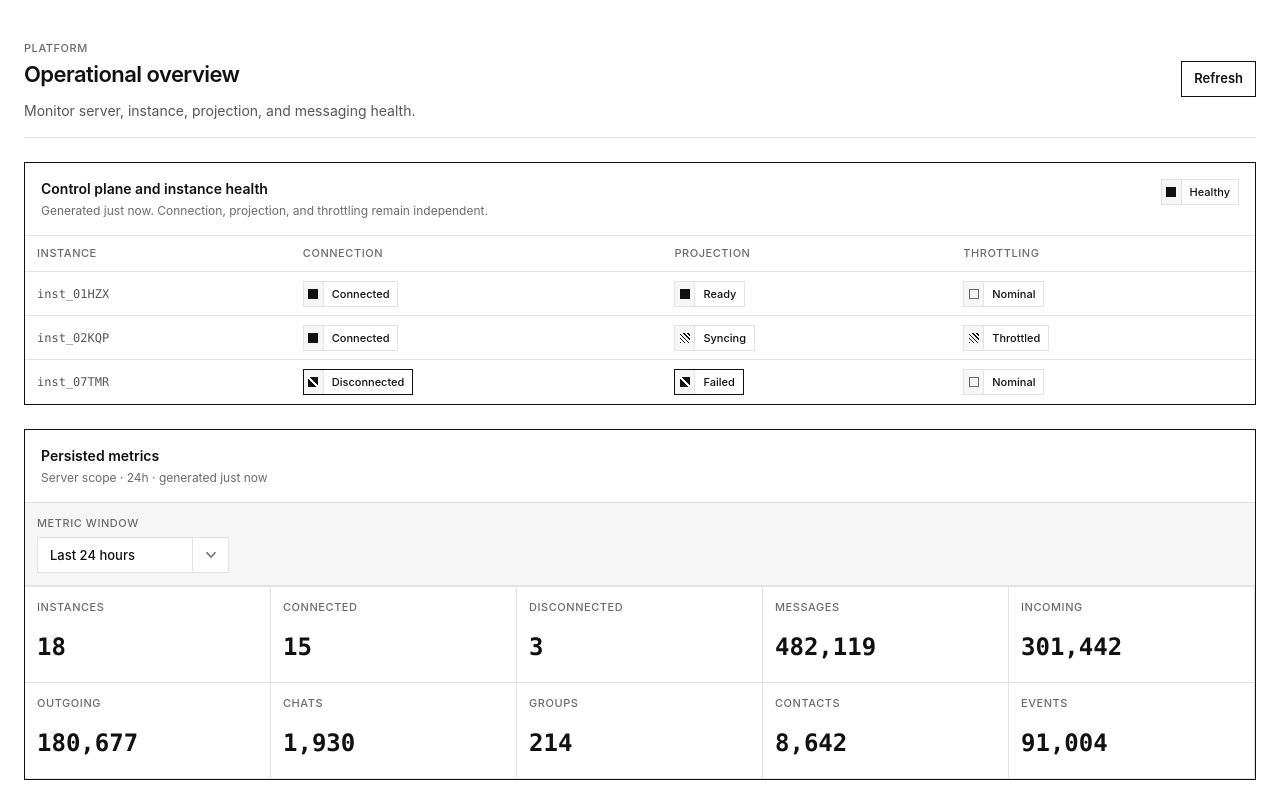
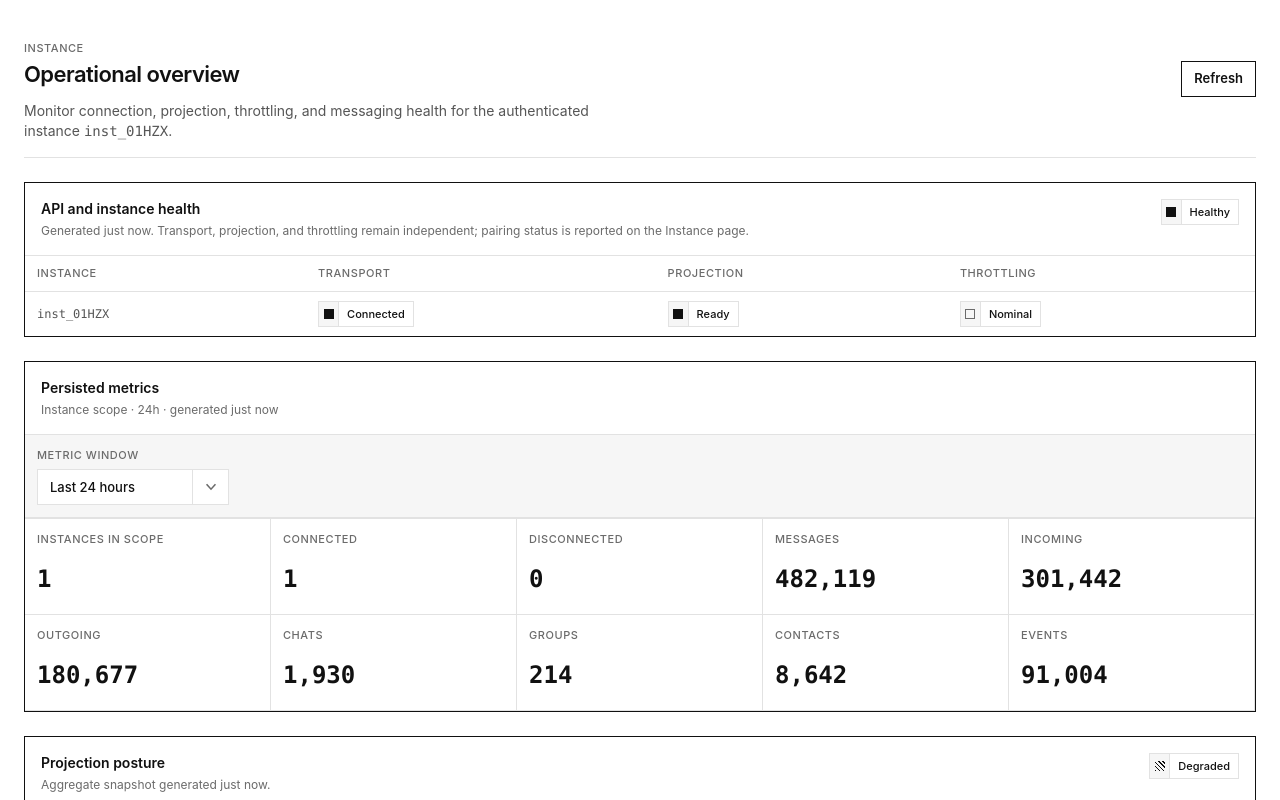
Before and after one commit to hiepknor/omniwa-console, a React (Vite) app: page /__preview/overview in a window 1280 px wide. Shown: the top 800 px of the page. Built offline with nearby package versions, Linux system fonts and the light colour scheme.

Commit message:
fix instance-scope overview presentation

```diff
--- a/src/app/PreviewOverview.tsx
+++ b/src/app/PreviewOverview.tsx
@@ -4,6 +4,7 @@ import { healthFixture, overviewFixture, projectionFixture } from './preview-fix
 
 /** Dev-only: render the Overview surface with sample data, no backend. */
 export function PreviewOverview() {
+  const instanceId = 'inst_01HZX';
   return (
     <main className="min-h-dvh bg-bg">
       <OverviewView
@@ -13,10 +14,12 @@ export function PreviewOverview() {
         onRefresh={() => {}}
         refreshing={false}
         initialLoading={false}
-        health={healthFixture}
-        overview={overviewFixture}
-        projection={projectionFixture}
-        recovery="available"
+        health={{ ...healthFixture, instances: healthFixture.instances.filter((item) => item.instanceId === instanceId) }}
+        overview={{ ...overviewFixture, scope: { type: 'instance', instanceId }, instances: { total: 1, connected: 1, disconnected: 0 } }}
+        projection={{ ...projectionFixture, resources: projectionFixture.resources.filter((item) => item.instanceId === instanceId) }}
+        recovery="unsupported"
+        credentialScope="instance"
+        authenticatedInstanceId={instanceId}
       />
     </main>
   );
--- a/src/features/platform/OverviewPage.tsx
+++ b/src/features/platform/OverviewPage.tsx
@@ -10,9 +10,13 @@ import { usePlatformHealth, usePlatformOverview, usePlatformProjectionHealth } f
 import { overviewWindowFromSearch, overviewWindowOptions } from './route-state';
 import { OverviewView } from './OverviewView';
 
+export function overviewReadFailureTitle(label: string, stale: boolean): string {
+  return stale ? `Showing last known ${label.toLowerCase()}` : `${label} read failed`;
+}
+
 function QueryNotice({ label, query, state }: { label: string; query: { error: unknown; refetch: () => unknown }; state: ReturnType<typeof useResilientReadState> }) {
   if (!state.isError) return null;
-  return <ApiFailureNotice error={state.error} title={`${label} read failed`} onRetry={() => query.refetch()} />;
+  return <ApiFailureNotice error={state.error} title={overviewReadFailureTitle(label, state.isStaleError)} onRetry={() => query.refetch()} />;
 }
 
 export function OverviewPage() {
@@ -65,6 +69,8 @@ export function OverviewPage() {
       overview={overview.data}
       projection={projection.data}
       recovery={capabilities.isError && !capabilities.data ? 'error' : recovery}
+      credentialScope={session.keyKind === 'api' ? 'instance' : session.keyKind === 'admin' ? 'admin' : 'unknown'}
+      authenticatedInstanceId={session.instanceId}
     />
   );
 }
--- a/src/features/platform/OverviewView.tsx
+++ b/src/features/platform/OverviewView.tsx
@@ -21,29 +21,47 @@ export type OverviewViewProps = {
   overview?: OverviewResource;
   projection?: ProjectionHealthResource;
   recovery: 'available' | 'pending' | 'unsupported' | 'error';
+  credentialScope: 'admin' | 'instance' | 'unknown';
+  authenticatedInstanceId?: string;
 };
 
 export function OverviewView(props: OverviewViewProps) {
   const { health, overview, projection } = props;
+  const instanceScope = props.credentialScope === 'instance';
+  const instanceId = props.authenticatedInstanceId
+    ?? (overview?.scope.type === 'instance' ? overview.scope.instanceId : undefined);
   return (
     <div className="grid gap-6 p-6 max-sm:p-4">
       <PageHeader
-        eyebrow="Platform"
+        eyebrow={instanceScope ? 'Instance' : 'Platform'}
         title="Operational overview"
-        description="Monitor server, instance, projection, and messaging health."
+        description={instanceScope
+          ? (
+              <>
+                Monitor connection, projection, throttling, and messaging health for the authenticated instance
+                {instanceId ? <>{' '}<span className="font-mono [overflow-wrap:anywhere]">{instanceId}</span></> : null}.
+              </>
+            )
+          : 'Monitor server, instance, projection, and messaging health.'}
         secondaryActions={<Button onClick={props.onRefresh} disabled={props.refreshing} aria-busy={props.refreshing || undefined}>{props.refreshing ? 'Refreshing…' : 'Refresh'}</Button>}
       />
 
       {props.notices}
 
       {props.initialLoading ? (
-        <StateNotice kind="loading" title="Loading platform snapshots" detail="Reading the persisted platform snapshots." />
+        <StateNotice
+          kind="loading"
+          title={instanceScope ? 'Loading instance snapshots' : 'Loading platform snapshots'}
+          detail={`Reading persisted ${instanceScope ? 'instance' : 'platform'} snapshots.`}
+        />
       ) : null}
 
       {health ? (
         <Panel
-          title="Control plane and instance health"
-          description={`Generated ${relativeTime(health.generatedAt) || 'at an unreported time'}. Connection, projection, and throttling remain independent.`}
+          title={instanceScope ? 'API and instance health' : 'Control plane and instance health'}
+          description={instanceScope
+            ? `Generated ${relativeTime(health.generatedAt) || 'at an unreported time'}. Transport, projection, and throttling remain independent; pairing status is reported on the Instance page.`
+            : `Generated ${relativeTime(health.generatedAt) || 'at an unreported time'}. Connection, projection, and throttling remain independent.`}
           actions={<Status tone={health.api.status === 'healthy' ? 'ok' : 'degraded'}>{humanizeToken(health.api.status)}</Status>}
           bodyPadding="none"
         >
@@ -56,7 +74,7 @@ export function OverviewView(props: OverviewViewProps) {
               <thead>
                 <tr>
                   <Th>Instance</Th>
-                  <Th>Connection</Th>
+                  <Th>{instanceScope ? 'Transport' : 'Connection'}</Th>
                   <Th>Projection</Th>
                   <Th>Throttling</Th>
                 </tr>
@@ -65,7 +83,7 @@ export function OverviewView(props: OverviewViewProps) {
                 {health.instances.map((i) => (
                   <Tr key={i.instanceId}>
                     <Td mobileLabel="Instance" className="font-mono text-xs text-fg-2">{i.instanceId}</Td>
-                    <Td mobileLabel="Connection"><Status tone={i.connection.connected === true ? 'ok' : i.connection.connected === false ? 'failed' : 'neutral'}>{humanizeToken(i.connection.status)}</Status></Td>
+                    <Td mobileLabel={instanceScope ? 'Transport' : 'Connection'}><Status tone={i.connection.connected === true ? 'ok' : i.connection.connected === false ? 'failed' : 'neutral'}>{humanizeToken(i.connection.status)}</Status></Td>
                     <Td mobileLabel="Projection"><Status tone={projectionTone(i.projection.status)}>{humanizeToken(i.projection.status)}</Status></Td>
                     <Td mobileLabel="Throttling"><Status tone={i.throttling.observed === true ? 'degraded' : 'neutral'}>{humanizeToken(i.throttling.status)}</Status></Td>
                   </Tr>
@@ -90,7 +108,7 @@ export function OverviewView(props: OverviewViewProps) {
             density="compact"
             frame="flush-after-content"
             metrics={[
-              { label: 'Instances', value: formatCount(overview.instances.total) },
+              { label: instanceScope ? 'Instances in scope' : 'Instances', value: formatCount(overview.instances.total) },
               { label: 'Connected', value: formatCount(overview.instances.connected) },
               { label: 'Disconnected', value: formatCount(overview.instances.disconnected) },
               { label: 'Messages', value: formatCount(overview.messages.total) },
@@ -145,6 +163,7 @@ export function OverviewView(props: OverviewViewProps) {
         </Panel>
       ) : null}
 
+      {props.credentialScope === 'admin' ? (
         <Panel title="Recovery" description="Terminal projection failures require an explicit audited operator command.">
           {props.recovery === 'pending' ? (
             <StateNotice kind="loading" title="Discovering capabilities" detail="Waiting for capability discovery before enabling Recovery." />
@@ -159,6 +178,7 @@ export function OverviewView(props: OverviewViewProps) {
             <StateNotice kind="empty" title="Recovery unavailable" detail="Recovery requires admin scope and the projection_failure_operations capability." />
           )}
         </Panel>
+      ) : null}
     </div>
   );
 }
```
Also changed, not shown: 4 other files (tests, documents, lock files or other folders). Lines whose indentation alone changed are shown as unchanged.
